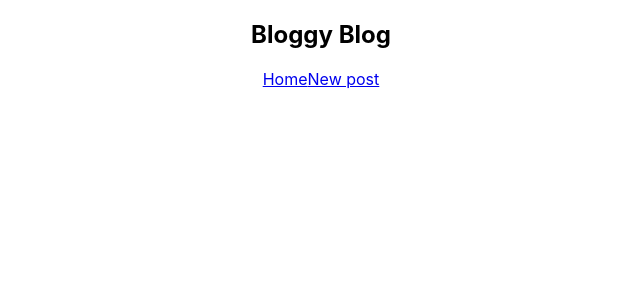
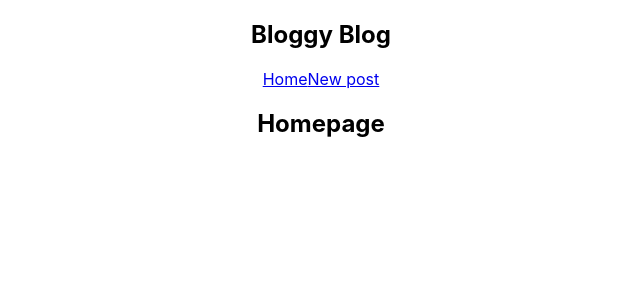
Before and after one commit to lwly-jpg/blog-app, a JavaScript app in the folder frontend/: page / in a window 1280 px wide. Shown: the top 300 px of the page, without its empty margins (319-959 px from the left). Built offline with nearby package versions, Linux system fonts and the light colour scheme; the HTML template or start-up script is replaced by a standard one.

Commit message:
add home component

```diff
--- a/frontend/src/App.js
+++ b/frontend/src/App.js
@@ -1,5 +1,6 @@
 import './App.css';
 import Navbar from './Nav';
+import Home from './Home';
 
 function App() {
   const title = "Blog"
@@ -9,7 +10,7 @@
     <div className="App">
       <Navbar />
       <div className="content">
-
+        <Home />
       </div>
     </div>
   );
--- /dev/null
+++ b/frontend/src/Home.js
@@ -0,0 +1,9 @@
+const Home = () => {
+  return (
+    <div className="home">
+      <h2>Homepage</h2>
+    </div>
+   );
+}
+
+export default Home;
```
